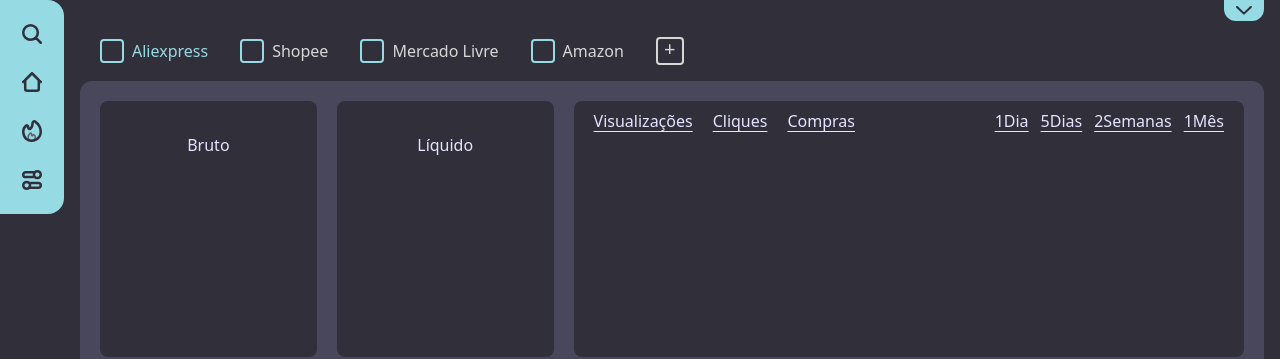
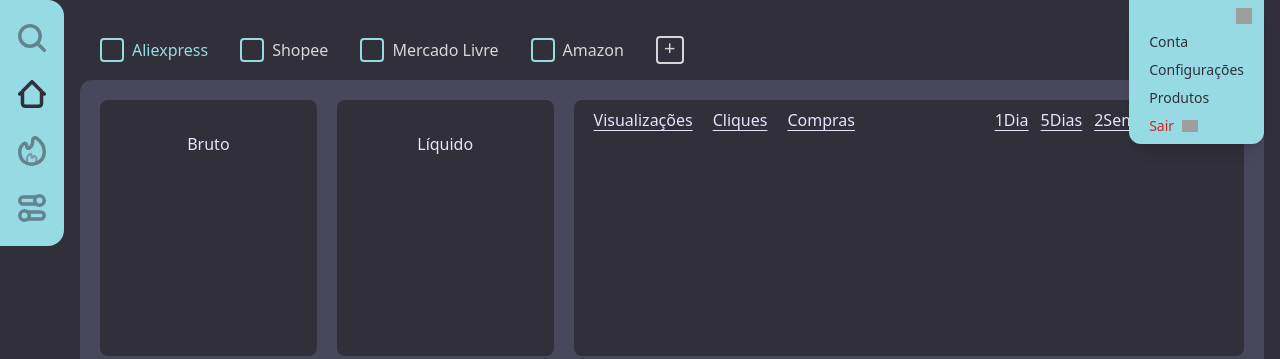
Before and after one commit to lopinims1/ANS-projeto.sa, a React (Vite) app in the folder frontend/: page /home in a window 1280 px wide. Both pictures are taken after a click on the button 1244 px from the left and 10 px from the top of the page. Shown: the top 359 px of the page. Built offline with nearby package versions, Linux system fonts and the light colour scheme; grey boxes are pictures that could not be loaded; a web font is replaced by a local one.

Commit message:
Inicialização da Search e alterações na home

```diff
--- a/frontend/src/screens/Home.jsx
+++ b/frontend/src/screens/Home.jsx
@@ -1,34 +1,97 @@
 import React from "react";
+import { Link } from 'react-router-dom'
+import { useState } from 'react';
 
 export default function Home() {
+
+    const asideIcons = [
+        { image: "Lupa", link: "/search", active: false },
+        { image: "Home", link: "/home", active: true },
+        { image: "Foguinho", link: "/trending", active: false },
+        { image: "Settings", link: "/settings", active: false },
+    ];
+
+    const [asideIconsActive, setAsideIconsActive] = useState(asideIcons);
+    const [containerOpen, setContainerOpen] = useState(false);
+    const [iconVisible, setIconVisible] = useState(true);
+
+
+    function handleClick() {
+        setContainerOpen(prev => !prev);
+    }
+
     return (
         <div className="bg-[#31303A] min-h-screen w-screen overflow-hidden flex">
 
-
-
             {/* Nav lateral */}
             <div className="bg-[#96DAE3] flex flex-col items-center justify-center gap-7 h-full py-6 w-16 sticky top-0 rounded-r-2xl shrink-0">
-                <img src="../../public/Lupa.svg" alt="Lupa" className="w-5 cursor-pointer" />
-                <img src="../../public/Home.svg" alt="Casinha" className="w-5 cursor-pointer" />
-                <img src="../../public/Foguinho.svg" alt="Em alta" className="w-5 cursor-pointer" />
-                <img src="../../public/Settings.svg" alt="Configurações" className="w-5 cursor-pointer" />
+                {asideIconsActive.map((item, index) => (
+                    <Link key={index} to={item.link} onClick={() => {
+                        setAsideIconsActive(prev => prev.map((el, i) => ({
+                            ...el,
+                            active: i === index
+                        })))
+                    }}>
+                        <img src={`../../public/${item.image}.svg`} alt={item.image} className={`w-7 hover:opacity-100 transition-all duration-300 ${item.active ? "opacity-100" : "opacity-50"}`} />
+                    </Link>
+                ))}
             </div>
 
             {/* Conteúdo principal */}
             <div className="flex flex-col flex-1 min-w-0 px-4 pb-4 gap-4">
 
                 {/* Setinha */}
+                {/* Dropdown do usuário */}
                 <div className="flex justify-end">
-                    <button className="bg-[#96DAE3] flex justify-center cursor-pointer rounded-b-xl p-1.5 w-10 outline-none">
-                        <img src="../../public/Setinha.svg" alt="arrow" className="w-4" />
-                    </button>
+                    <div className="relative">
+
+                        {/* Botão trigger — some quando abre */}
+                        <button onClick={handleClick}
+                        className={`bg-[#96DAE3] rounded-b-lg w-10 h-5 flex items-center justify-center cursor-pointer
+                        transition-all duration-300 ${containerOpen ? 'opacity-0 pointer-events-none' : 'opacity-100'}`}>
+
+                            <img src="https://img.icons8.com/?size=100&id=4GrGB5l93HFc&format=png&color=31303A" className="w-4 h-4" alt="Dropdown"/>
+
+                        </button>
+
+                        {/* Dropdown */}
+                        <div className={`absolute right-0 top-0 bg-[#96DAE3] rounded-bl-xl rounded-br-xl
+                        transition-all duration-400 ease-in-out overflow-hidden
+                        ${containerOpen ? 'max-h-60 opacity-100 shadow-lg' : 'max-h-0 opacity-0'}`}>
+
+                            {/* Header do dropdown com botão fechar */}
+                            <div className="flex justify-end px-3 pt-2 pb-2">
+                                <button onClick={handleClick} className="text-[#31303A] transition-transform duration-300 cursor-pointer">
+
+                                    <img src="https://img.icons8.com/?size=100&id=39787&format=png&color=000000" className="w-4 h-4" alt="Fechar"/>
+                                </button>
+                            </div>
+
+                            <ul className="flex flex-col px-5 gap-2 text-sm text-[#31303A] font-medium whitespace-nowrap">
+                                <li className="hover:translate-x-1 transition-transform duration-200 cursor-pointer">
+                                    Conta
+                                </li>
+                                <li className="hover:translate-x-1 transition-transform duration-200 cursor-pointer">
+                                     Configurações
+                                </li>
+                                <li className="hover:translate-x-1 transition-transform duration-200 cursor-pointer">
+                                    Produtos
+                                </li>
+
+                                <li className="flex items-center gap-2 text-[#CE2424] hover:translate-x-1 transition-transform duration-200 cursor-pointer pb-2">
+                                    Sair
+                                    <img src="https://img.icons8.com/?size=100&id=vZasO3UTBpQE&format=png&color=CE2424" className="w-4" alt="Sair"/>
+                                </li>
+                            </ul>
+                        </div>
+                    </div>
                 </div>
 
                 {/* Barra de mercados */}
                 <div className="flex items-center gap-8 ml-5 flex-wrap text-[#D7D7D7]">
                     <label className="text-[#96DAE3] flex items-center gap-2 cursor-pointer">
                         <input type="checkbox"
-                        className="w-6 h-6 appearance-none rounded-sm cursor-pointer border-2 border-[#96DAE3]
+                            className="w-6 h-6 appearance-none rounded-sm cursor-pointer border-2 border-[#96DAE3]
                         checked:bg-[#96DAE3] checked:[box-shadow:inset_0_0_0_3px_#31303A]"/>
                         <span>Aliexpress</span>
                     </label>
--- a/frontend/src/screens/Menu.jsx
+++ b/frontend/src/screens/Menu.jsx
@@ -3,10 +3,10 @@ import { Link } from 'react-router-dom'
 
 export default function Menu() {
     const headerInfos = [
-        { title: "Home", link: "/home", active: true },
+        { title: "Home", link: "/home", active: false },
         { title: "About", link: "/about", active: false },
-        { title: "Plans", link: "/", active: false },
-        { title: "Contact", link: "/", active: false },
+        { title: "Plans", link: "/plans", active: false },
+        { title: "Contact", link: "/contact", active: false },
     ];
     const [headerInfosActive, setHeaderInfosActive] = useState(headerInfos);
     const [iconVisible, setIconVisible] = useState(true);
--- /dev/null
+++ b/frontend/src/screens/Trending.jsx
@@ -0,0 +1,7 @@
+export default function Trending() {
+    return (
+        <div>
+            <h1>Trending</h1>
+        </div>
+    )
+}
--- a/frontend/src/screens/login.registro/Login.jsx
+++ b/frontend/src/screens/login.registro/Login.jsx
@@ -75,7 +75,7 @@ function Login() {
                     className="text-[#FFFFFF] text-base font-light opacity-80 hover:opacity-100 transition-all duration-300">register</Link>
             </div>
 
-            <div className="w-full max-w-5xl h-140 m-5 bg-transparent rounded-sm border-2 border-[#96dae379]
+            <div className="w-full max-w-5xl h-140 m-5 bg-[#3B3A48] rounded-sm border-2 border-[#6a6684ae]
             shadow-lg overflow-hidden flex gap-8 pr-7 px-4 py-3">
 
                 <div className="relative h-full w-full max-w-md bg-[#31303A] rounded-sm">
@@ -106,12 +106,6 @@ function Login() {
                 <div className="w-full h-full">
                     <h1 className="poppins mt-10 text-4xl font-light">Log in your account</h1>
 
-                    {error && (
-                        <p className="mt-3 text-sm text-red-400 bg-red-400/10 border border-red-400/30 rounded px-3 py-2">
-                            {error}
-                        </p>
-                    )}
-
                     <form onSubmit={handleSubmit}>
                         <div className="flex flex-col gap-3 mt-12">
 
@@ -137,6 +131,12 @@ function Login() {
                         </div>
 
                         <button type="submit" id="loginBtn" disabled={loading} className={`bg-[#96DAE3] w-full text-[#31303A] py-2 px-4 mt-15 cursor-pointer hover:opacity-80 btn-style disabled:opacity-50 disabled:cursor-not-allowed ${loading ? 'logging in...' : 'login'}`}>login</button>
+
+                        {error && (
+                            <p className="mt-5 text-sm text-red-400 bg-red-400/10 border border-red-400/30 rounded px-3 py-2">
+                                {error}
+                            </p>
+                        )}
                     </form>
                 </div>
             </div>
--- a/frontend/src/screens/login.registro/Register.jsx
+++ b/frontend/src/screens/login.registro/Register.jsx
@@ -83,7 +83,7 @@ export default function Register() {
           className="text-[#FFFFFF] text-base font-light underline underline-offset-8 decoration-[#96DAE3] hover:opacity-80 transition-all duration-300">register</Link>
       </div>
 
-      <div className="w-full max-w-5xl h-150 m-5 bg-transparent rounded-sm border-2 border-[#96dae379] shadow-lg overflow-hidden flex gap-8 pr-7 px-4 py-3">
+      <div className="w-full max-w-5xl h-150 m-5 bg-[#3b3a48] rounded-sm border-2 border-[#6a6684ae] shadow-lg overflow-hidden flex gap-8 pr-7 px-4 py-3">
 
         <div className="relative h-full w-full max-w-md bg-[#31303A] rounded-sm">
           {images.map((img, index) => (
```
Also changed, not shown: 1 other file (tests, documents, lock files or other folders).
